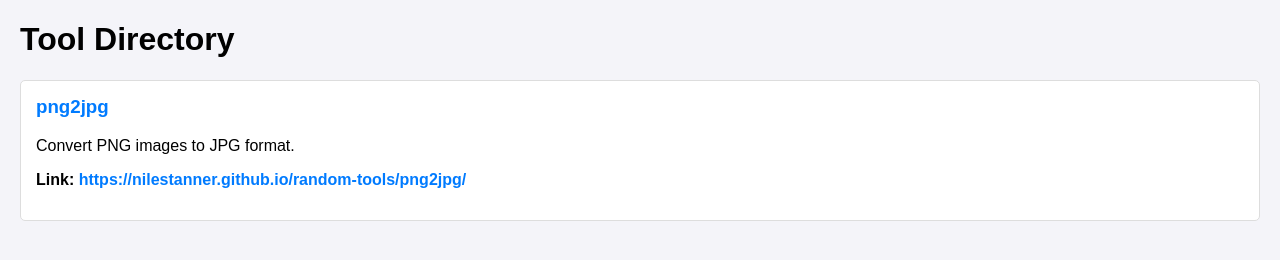
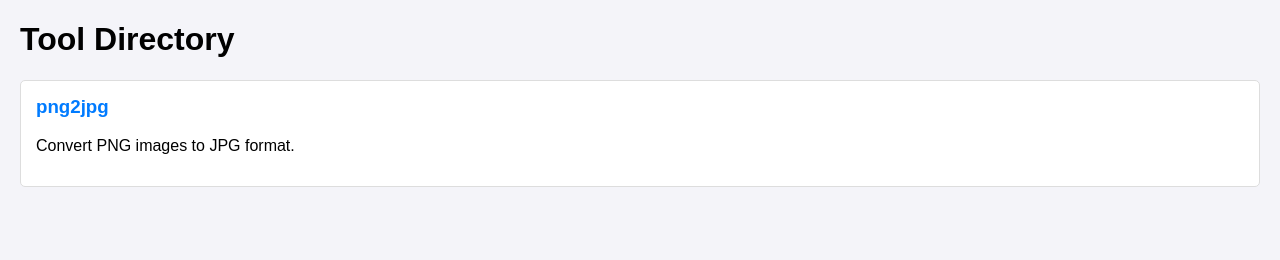
Before and after one commit to nilestanner/random-tools, a plain HTML site: page index.html in a window 1280 px wide. Drawn offline with Linux system fonts and the light colour scheme.

Commit message:
no long link

```diff
--- a/index.html
+++ b/index.html
@@ -74,9 +74,6 @@
                         <p>
                             ${tool.description}
                         </p>
-                        <p>
-                            <strong>Link:</strong> <a href="${fullLink}" target="_blank">${fullLink}</a>
-                        </p>
                     </div>
                 `;
             });
```
